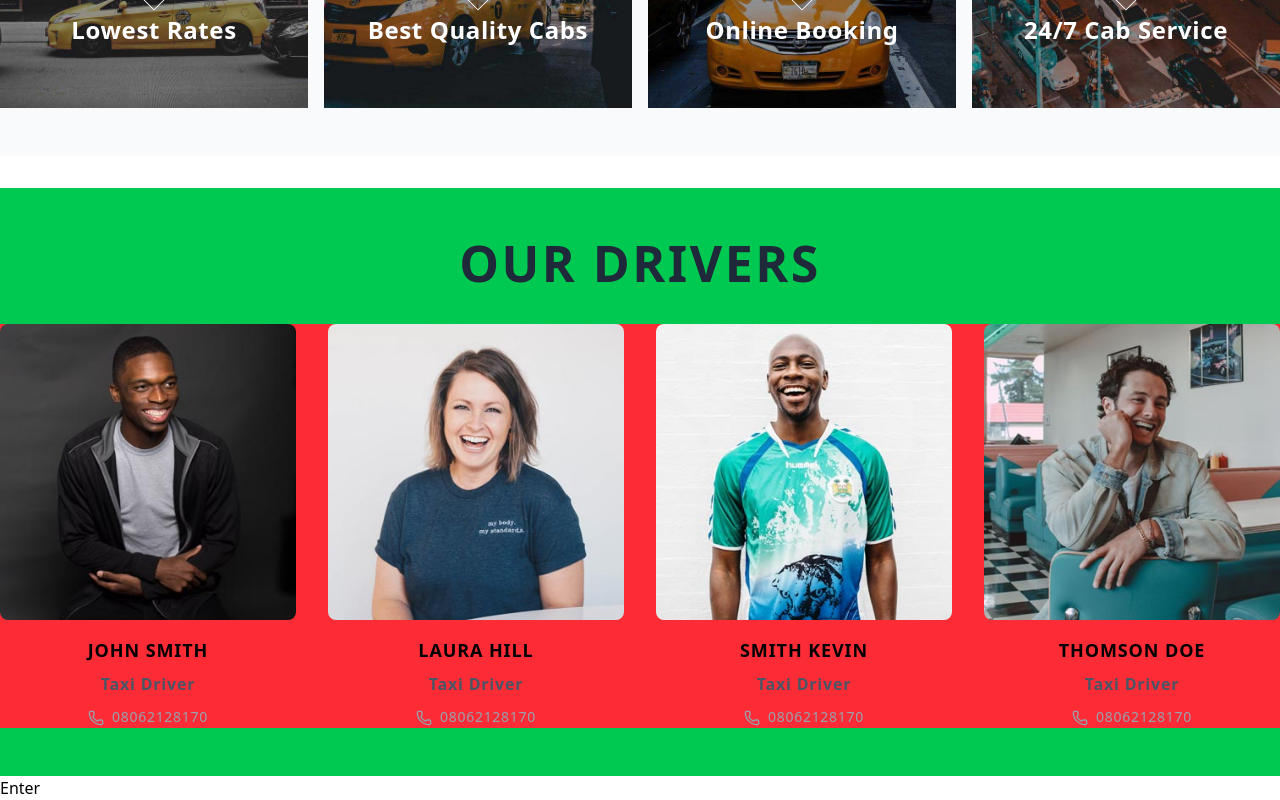
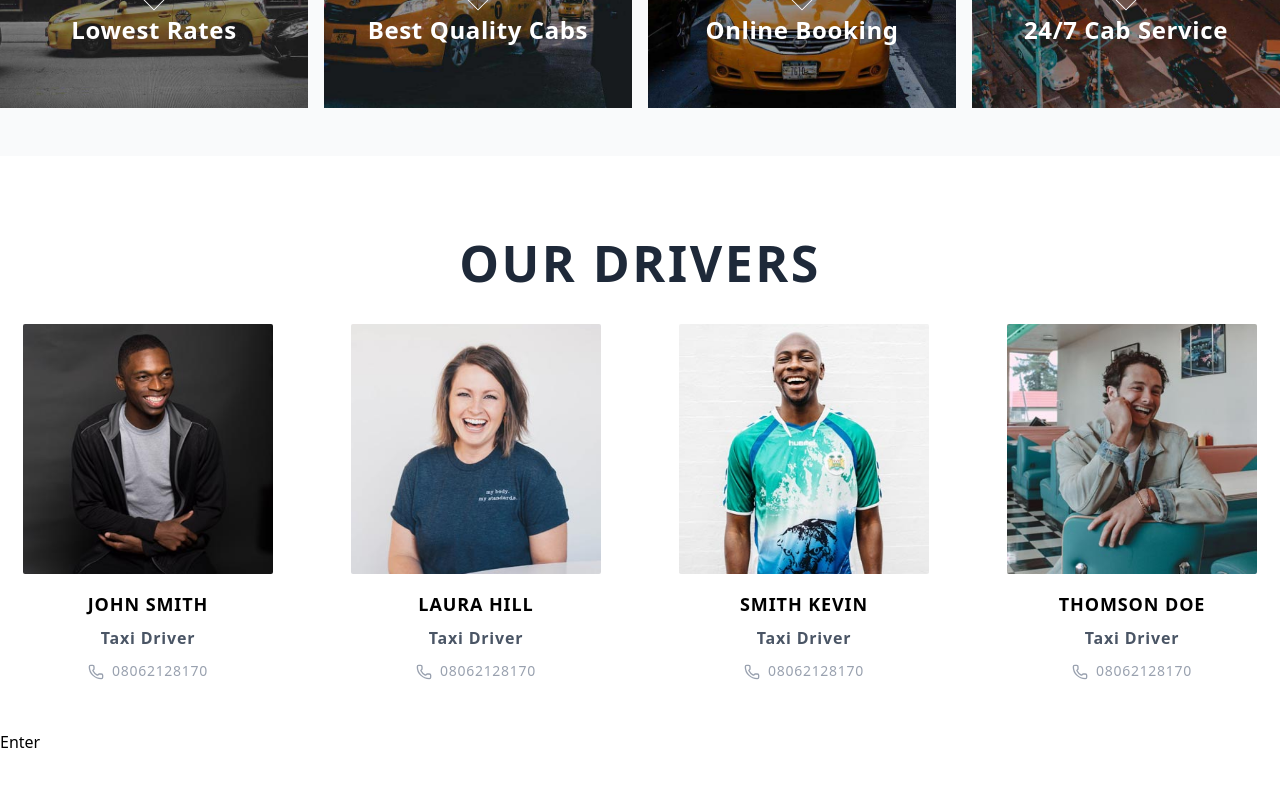
Before and after one commit to Cyber9jaDev/car-booking-application-frontend, a Next.js app: page / in a window 1280 px wide. Shown: the part 1096-1896 px from the top of the page. After the commit the page ends 1850 px from the top, so only its background shows below. Built offline with nearby package versions, Linux system fonts and the light colour scheme.

Commit message:
fiished team member

```diff
--- a/src/components/passenger/home/Team.tsx
+++ b/src/components/passenger/home/Team.tsx
@@ -35,13 +35,13 @@ const teamMembers: TeamMember[] = [
 
 export default function Team() {
   return (
-    <section id="team" className="py-12 max-w-7xl mx-auto bg-green-500">
+    <section id="team" className="py-12 max-w-7xl mx-auto">
       <div>
         <header className="mb-8">
           <h4 className="text-4xl md:text-[50px] font-extrabold text-center text-gray-800 tracking-wider uppercase"> Our Drivers </h4>
         </header>
 
-        <div className="grid grid-cols-1 sm:grid-cols-2 lg:grid-cols-4 gap-8 bg-red-500">
+        <div className="grid grid-cols-1 sm:grid-cols-2 lg:grid-cols-4 gap-8">
           {teamMembers.map(member => <TeamMemberCard key={member.name} member={member} /> )}
         </div>
       </div>
--- a/src/components/passenger/home/cards/TeamMemberCard.tsx
+++ b/src/components/passenger/home/cards/TeamMemberCard.tsx
@@ -4,7 +4,7 @@ import { TeamMember } from "../../passenger.interface";
 
 export const TeamMemberCard = ({ member }: { member: TeamMember }) => (
   <div className="flex flex-col items-center">
-    <div className="mb-4 w-full aspect-square relative overflow-hidden rounded-lg">
+    <div className="mb-4 w-[250px] max-h-[250px] aspect-square relative overflow-hidden rounded-xs">
       <Image
         src={member.image}
         alt={member.name}
```
